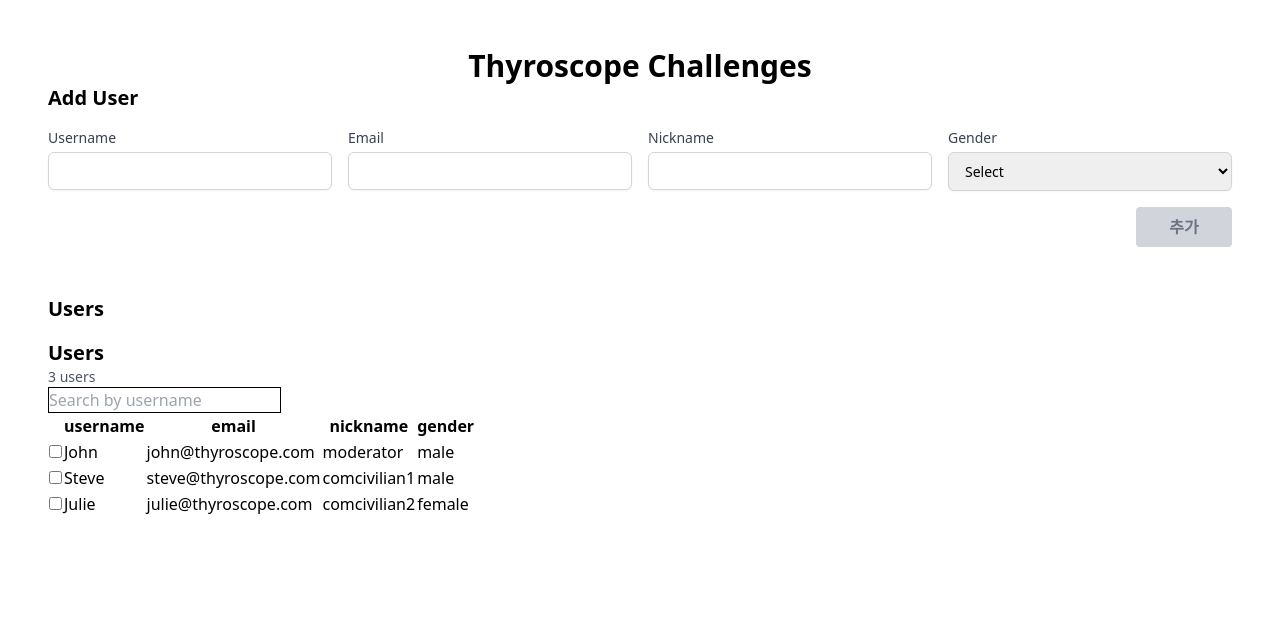
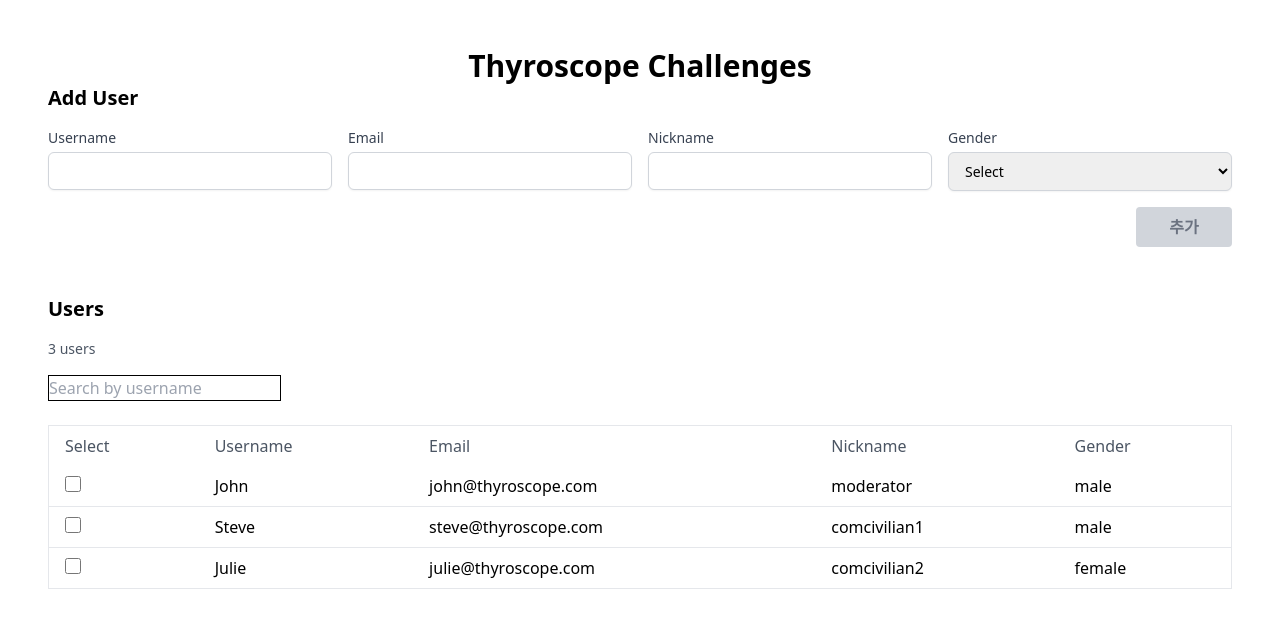
Before and after one commit to jungyeon-rgb/challenges, a React (Create React App) app: page / in a window 1280 px wide. Shown: the top 628 px of the page. Built offline with nearby package versions, Linux system fonts and the light colour scheme.

Commit message:
디자인 수정

```diff
--- a/src/components/UserList.jsx
+++ b/src/components/UserList.jsx
@@ -63,8 +63,7 @@ const UserList = () => {
 
   return (
     <div>
-      <h2 className="text-xl font-bold">Users</h2>
-      <p className="text-sm text-gray-600">{filteredUsers.length} users</p>
+      <p className="text-sm text-gray-600 mb-4">{filteredUsers.length} users</p>
       <Search searchTerm={searchTerm} setSearchTerm={setSearchTerm} />
       <UserTable
         users={filteredUsers}
--- a/src/components/UserTable.jsx
+++ b/src/components/UserTable.jsx
@@ -12,30 +12,40 @@ const UserTable = ({
   register,
 }) => {
   return (
-    <table>
+    <table className="min-w-full bg-white border mt-6">
       <thead>
         <tr>
-          <th></th>
-          <th>username</th>
-          <th>email</th>
-          <th>nickname</th>
-          <th>gender</th>
-          <th></th>
+          <th className="px-4 py-2 text-left font-medium text-gray-600">
+            Select
+          </th>
+          <th className="px-4 py-2 text-left font-medium text-gray-600">
+            Username
+          </th>
+          <th className="px-4 py-2 text-left font-medium text-gray-600">
+            Email
+          </th>
+          <th className="px-4 py-2 text-left font-medium text-gray-600">
+            Nickname
+          </th>
+          <th className="px-4 py-2 text-left font-medium text-gray-600">
+            Gender
+          </th>
         </tr>
       </thead>
-      <tbody>
+      <tbody className="bg-white divide-y divide-gray-200">
         {users.map((user) => (
           <tr key={user.email}>
-            <td>
+            <td className="px-4 py-2">
               <input
                 type="checkbox"
                 checked={editingUserId === user.email}
                 onChange={() => onEditClick(user)}
+                className="h-4 w-4 text-blue-600 border-gray-300 rounded"
               />
             </td>
             {editingUserId === user.email ? (
               <>
-                <td>
+                <td className="px-4 py-2">
                   <FormField
                     id="username"
                     type="text"
@@ -47,7 +57,7 @@ const UserTable = ({
                     hideLabel={true}
                   />
                 </td>
-                <td>
+                <td className="px-4 py-2">
                   <FormField
                     id="email"
                     type="email"
@@ -59,7 +69,7 @@ const UserTable = ({
                     hideLabel={true}
                   />
                 </td>
-                <td>
+                <td className="px-4 py-2">
                   <FormField
                     id="nickname"
                     type="text"
@@ -71,7 +81,7 @@ const UserTable = ({
                     hideLabel={true}
                   />
                 </td>
-                <td>
+                <td className="px-4 py-2">
                   <FormField
                     id="gender"
                     type="select"
@@ -87,16 +97,16 @@ const UserTable = ({
                     hideLabel={true}
                   />
                 </td>
-                <td>
+                <td className="px-4 py-2 flex space-x-2">
                   <button
                     onClick={onSaveClick}
-                    className="bg-blue-500 text-white px-3 py-1 rounded mr-2"
+                    className="bg-blue-500 text-white px-3 py-1 rounded hover:bg-blue-700 transition-colors"
                   >
                     Save
                   </button>
                   <button
                     onClick={onDeleteClick}
-                    className="bg-red-500 text-white px-3 py-1 rounded"
+                    className="bg-red-500 text-white px-3 py-1 rounded hover:bg-red-700 transition-colors"
                   >
                     Delete
                   </button>
@@ -104,10 +114,10 @@ const UserTable = ({
               </>
             ) : (
               <>
-                <td>{user.username}</td>
-                <td>{user.email}</td>
-                <td>{user.nickname}</td>
-                <td>{user.gender}</td>
+                <td className="px-4 py-2">{user.username}</td>
+                <td className="px-4 py-2">{user.email}</td>
+                <td className="px-4 py-2">{user.nickname}</td>
+                <td className="px-4 py-2">{user.gender}</td>
               </>
             )}
           </tr>
```
